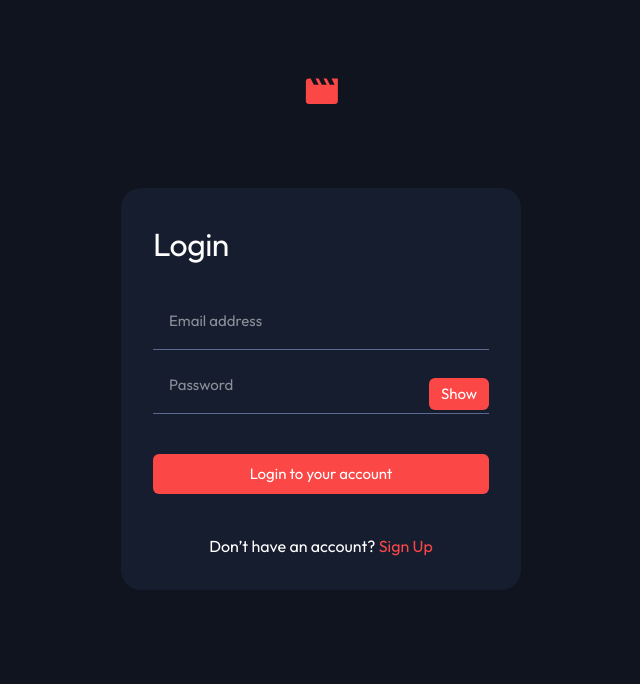
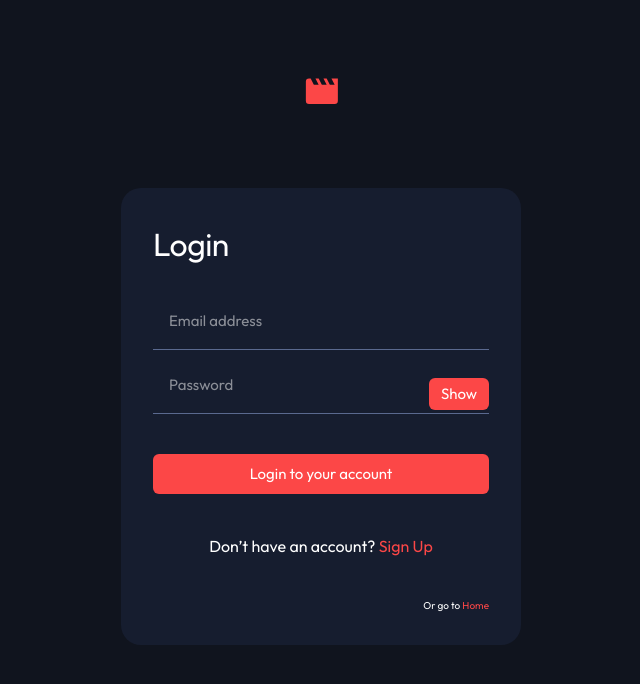
Before and after one commit to ogbechie04/entertainment-web-app, a React (Vite) app: page / in a window 1280 px wide. Shown: the top 684 px of the page, without its empty margins (319-959 px from the left). Built offline with nearby package versions, Linux system fonts and the light colour scheme; no server answers.

Commit message:
added navigation to Home from login and signup page

```diff
--- a/src/pages/LoginPage.jsx
+++ b/src/pages/LoginPage.jsx
@@ -251,6 +251,14 @@ function LoginPage() {
             </Text>
           </Link>
         </Text>
+        <Text color={"brand.white"} alignSelf={'flex-end'} fontSize={'x-small'}>
+          Or go to&nbsp;
+          <Link to={"/home"}>
+            <Text color={"brand.red"} display={"inline"}>
+              Home
+            </Text>
+          </Link>
+        </Text>
       </VStack>
     </Box>
   );
--- a/src/pages/SignUpPage.jsx
+++ b/src/pages/SignUpPage.jsx
@@ -339,6 +339,14 @@ function SignUpPage() {
             </Text>
           </Link>
         </Text>
+        <Text color={"brand.white"} alignSelf={'flex-end'} fontSize={'x-small'}>
+          Or go to&nbsp;
+          <Link to={"/home"}>
+            <Text color={"brand.red"} display={"inline"}>
+              Home
+            </Text>
+          </Link>
+        </Text>
       </VStack>
     </Box>
   );
```
